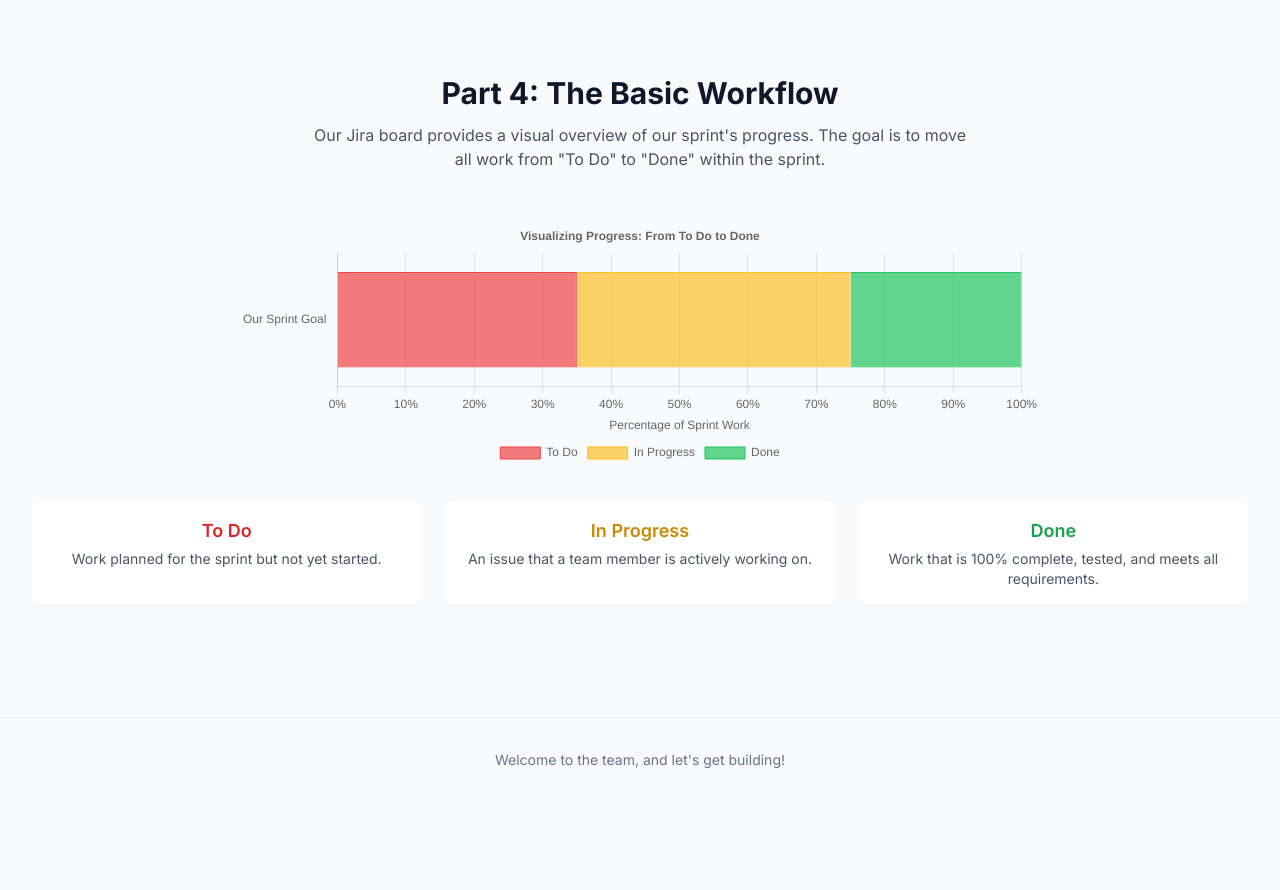
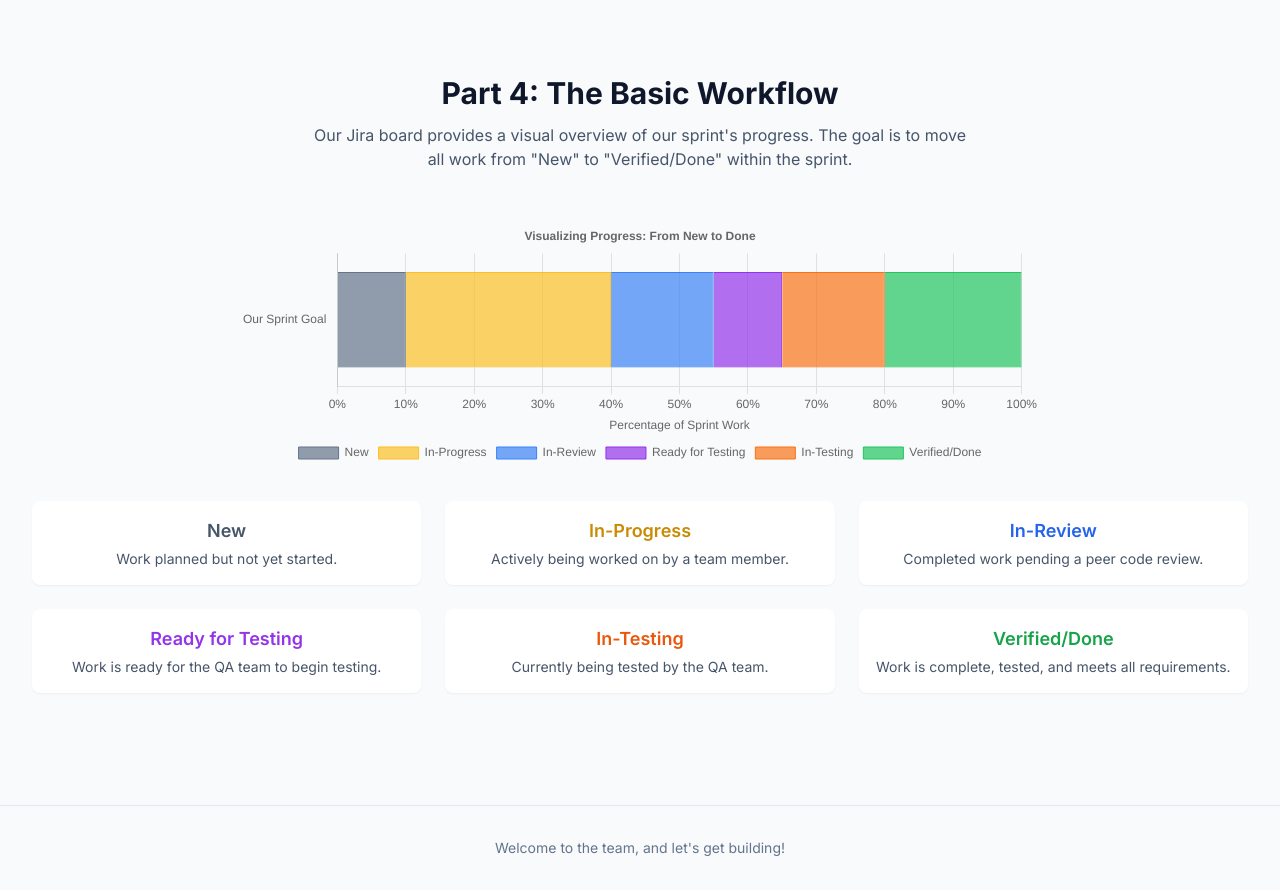
Before and after one commit to fahad-tmem/crash-course-agile-scrum-jira, a plain HTML site: page index.html in a window 1280 px wide. Shown: the part 2560-3450 px from the top of the page. Before the commit the page ends 3362 px from the top, so only its background shows below. Drawn offline with nearby package versions, Linux system fonts and the light colour scheme.

Commit message:
Update index.html

```diff
--- a/index.html
+++ b/index.html
@@ -240,24 +240,36 @@ Then I should see a confirmation message.</code></pre>
         <section id="workflow" class="py-16 scroll-mt-16 bg-slate-50 -mx-4 sm:-mx-6 lg:-mx-8 px-4 sm:px-6 lg:px-8">
             <div class="text-center">
                 <h3 class="text-2xl md:text-3xl font-bold text-slate-900">Part 4: The Basic Workflow</h3>
-                <p class="mt-3 max-w-2xl mx-auto text-md text-slate-600">Our Jira board provides a visual overview of our sprint's progress. The goal is to move all work from "To Do" to "Done" within the sprint.</p>
+                <p class="mt-3 max-w-2xl mx-auto text-md text-slate-600">Our Jira board provides a visual overview of our sprint's progress. The goal is to move all work from "New" to "Verified/Done" within the sprint.</p>
             </div>
             <div class="mt-12">
                 <div class="chart-container">
                     <canvas id="workflowChart"></canvas>
                 </div>
-                <div class="mt-8 grid grid-cols-1 md:grid-cols-3 gap-6 text-center">
+                <div class="mt-8 grid grid-cols-1 sm:grid-cols-2 lg:grid-cols-3 gap-6 text-center">
                     <div class="bg-white p-4 rounded-lg shadow-sm">
-                        <h4 class="font-semibold text-lg text-red-600">To Do</h4>
-                        <p class="mt-1 text-sm text-slate-600">Work planned for the sprint but not yet started.</p>
+                        <h4 class="font-semibold text-lg text-slate-600">New</h4>
+                        <p class="mt-1 text-sm text-slate-600">Work planned but not yet started.</p>
                     </div>
                     <div class="bg-white p-4 rounded-lg shadow-sm">
-                        <h4 class="font-semibold text-lg text-yellow-600">In Progress</h4>
-                        <p class="mt-1 text-sm text-slate-600">An issue that a team member is actively working on.</p>
+                        <h4 class="font-semibold text-lg text-yellow-600">In-Progress</h4>
+                        <p class="mt-1 text-sm text-slate-600">Actively being worked on by a team member.</p>
                     </div>
                     <div class="bg-white p-4 rounded-lg shadow-sm">
-                        <h4 class="font-semibold text-lg text-green-600">Done</h4>
-                        <p class="mt-1 text-sm text-slate-600">Work that is 100% complete, tested, and meets all requirements.</p>
+                        <h4 class="font-semibold text-lg text-blue-600">In-Review</h4>
+                        <p class="mt-1 text-sm text-slate-600">Completed work pending a peer code review.</p>
+                    </div>
+                    <div class="bg-white p-4 rounded-lg shadow-sm">
+                        <h4 class="font-semibold text-lg text-purple-600">Ready for Testing</h4>
+                        <p class="mt-1 text-sm text-slate-600">Work is ready for the QA team to begin testing.</p>
+                    </div>
+                    <div class="bg-white p-4 rounded-lg shadow-sm">
+                        <h4 class="font-semibold text-lg text-orange-600">In-Testing</h4>
+                        <p class="mt-1 text-sm text-slate-600">Currently being tested by the QA team.</p>
+                    </div>
+                    <div class="bg-white p-4 rounded-lg shadow-sm">
+                        <h4 class="font-semibold text-lg text-green-600">Verified/Done</h4>
+                        <p class="mt-1 text-sm text-slate-600">Work is complete, tested, and meets all requirements.</p>
                     </div>
                 </div>
             </div>
@@ -388,22 +400,43 @@ Then I should see a confirmation message.</code></pre>
                     labels: ['Our Sprint Goal'],
                     datasets: [
                         {
-                            label: 'To Do',
-                            data: [35],
-                            backgroundColor: 'rgba(239, 68, 68, 0.7)',
-                            borderColor: 'rgba(239, 68, 68, 1)',
+                            label: 'New',
+                            data: [10],
+                            backgroundColor: 'rgba(100, 116, 139, 0.7)',
+                            borderColor: 'rgba(100, 116, 139, 1)',
                             borderWidth: 1
                         },
                         {
-                            label: 'In Progress',
-                            data: [40],
+                            label: 'In-Progress',
+                            data: [30],
                             backgroundColor: 'rgba(251, 191, 36, 0.7)',
                             borderColor: 'rgba(251, 191, 36, 1)',
                             borderWidth: 1
                         },
                         {
-                            label: 'Done',
-                            data: [25],
+                            label: 'In-Review',
+                            data: [15],
+                            backgroundColor: 'rgba(59, 130, 246, 0.7)',
+                            borderColor: 'rgba(59, 130, 246, 1)',
+                            borderWidth: 1
+                        },
+                         {
+                            label: 'Ready for Testing',
+                            data: [10],
+                            backgroundColor: 'rgba(147, 51, 234, 0.7)',
+                            borderColor: 'rgba(147, 51, 234, 1)',
+                            borderWidth: 1
+                        },
+                        {
+                            label: 'In-Testing',
+                            data: [15],
+                            backgroundColor: 'rgba(249, 115, 22, 0.7)',
+                            borderColor: 'rgba(249, 115, 22, 1)',
+                            borderWidth: 1
+                        },
+                        {
+                            label: 'Verified/Done',
+                            data: [20],
                             backgroundColor: 'rgba(34, 197, 94, 0.7)',
                             borderColor: 'rgba(34, 197, 94, 1)',
                             borderWidth: 1
@@ -420,7 +453,7 @@ Then I should see a confirmation message.</code></pre>
                         },
                         title: {
                             display: true,
-                            text: 'Visualizing Progress: From To Do to Done'
+                            text: 'Visualizing Progress: From New to Done'
                         },
                         tooltip: {
                             callbacks: {
```
